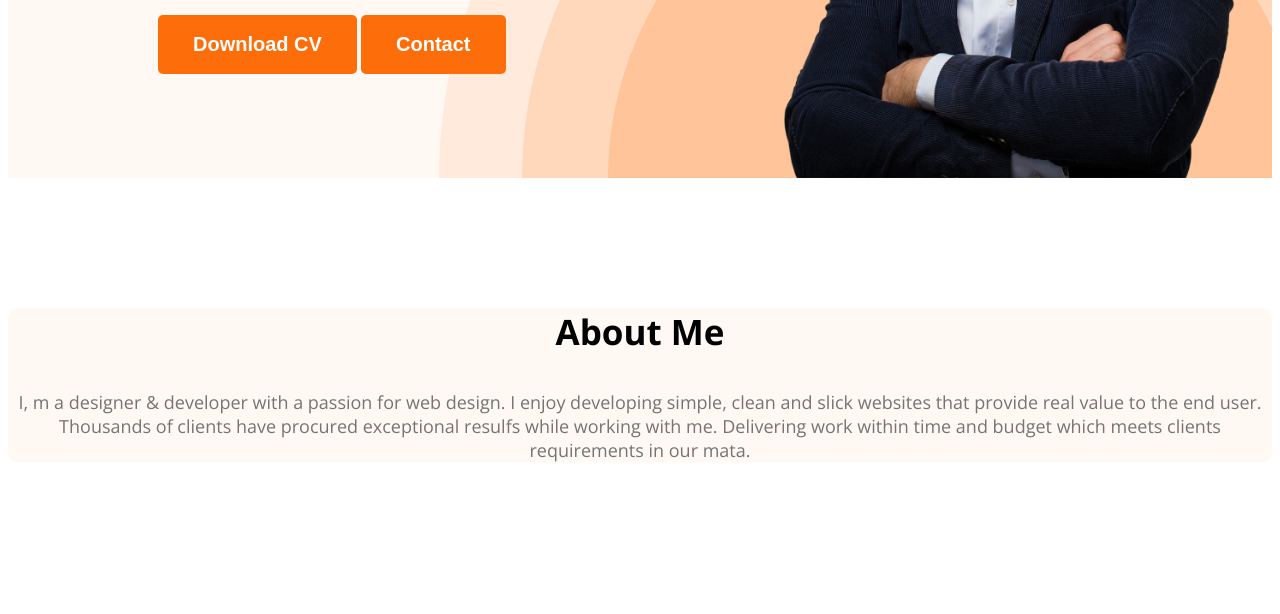
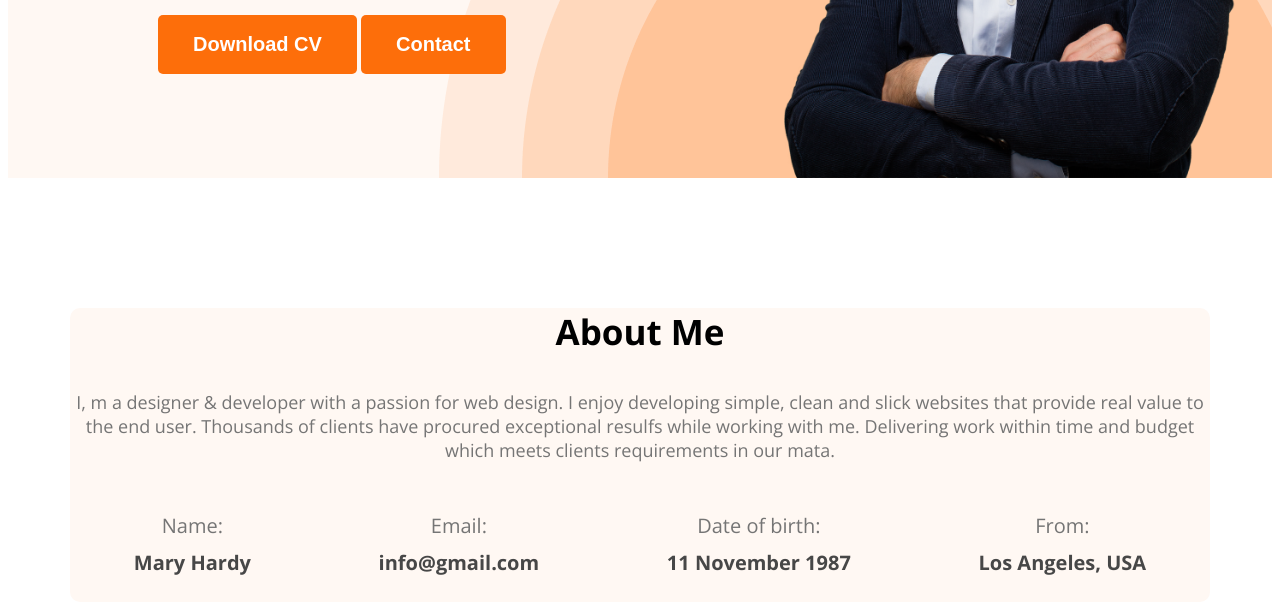
Before and after one commit to Md-Shohanul-Islam/webdeveloper-portfolio, a plain HTML site: page index.html in a window 1280 px wide. Shown: the part 657-1271 px from the top of the page. Before the commit the page ends 1249 px from the top, so only its background shows below. Drawn offline with nearby package versions, Linux system fonts and the light colour scheme.

Commit message:
about fully added

```diff
--- a/index.html
+++ b/index.html
@@ -36,7 +36,26 @@
         <section class="about">
             <h3 class="section-title">About Me</h3>
             <p class="section-description">I, m a designer & developer with a passion for web design. I enjoy developing simple, clean and slick websites that provide real value to the end user. Thousands of clients have procured exceptional resulfs while working with me. Delivering work within time and budget which meets clients requirements in our mata.</p>
+            <div class="about-info-container">
+                <div class="about-info">
+                    <p class="info-details">Name:</p>
+                    <h4 class="info-title">Mary Hardy</h4>
+                </div>
+                <div class="about-info">
+                    <p class="info-details">Email:</p>
+                    <h4 class="info-title">info@gmail.com</h4>
+                </div>
+                <div class="about-info">
+                    <p class="info-details">Date of birth:</p>
+                    <h4 class="info-title">11 November 1987</h4>
+                </div>
+                <div class="about-info">
+                    <p class="info-details">From:</p>
+                    <h4 class="info-title">Los Angeles, USA</h4>
+                </div>
+            </div>
         </section>
+
     </main>
     <footer>
 
--- a/styles/portfolio.css
+++ b/styles/portfolio.css
@@ -24,6 +24,7 @@ body{
     color: #757575;
     font-size: 18px;
     text-align: center;
+    margin-bottom: 0;
 }
 }
 
@@ -92,6 +93,10 @@ nav a{
 }
 
 /* main section styles */
+main{
+    max-width: 1140px;
+    margin: 0 auto;
+}
 
 /* about section styles */
 .about{
@@ -99,3 +104,19 @@ nav a{
     background: #FFF8F3;
     margin: 130px 0;
 }
+.about-info-container{
+    display: flex;
+    justify-content: space-around;
+    text-align: center;
+    margin-top: 30px;
+}
+.info-details{
+    margin-bottom: 0px;
+    color: #757575;
+    font-size: 20px;
+}
+.info-title{
+    margin-top: 10px;
+    color: #474747;
+    font-size: 20px;
+}
```
